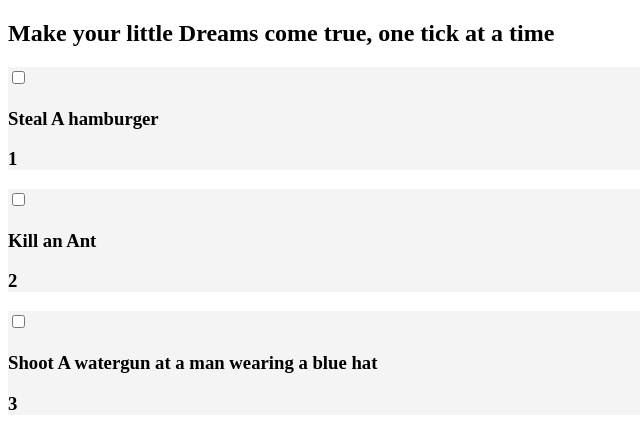
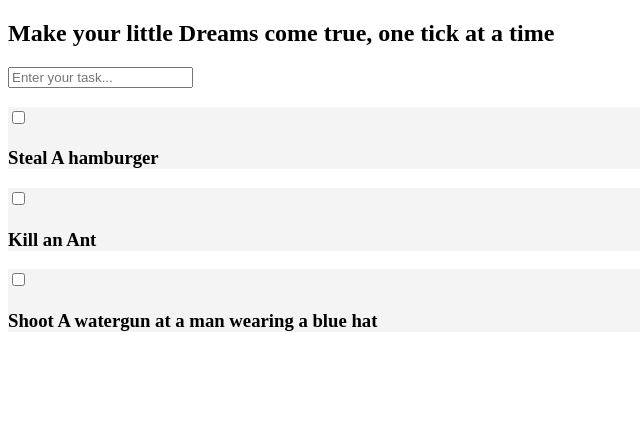
Before and after one commit to Reroot/React-Todo, a React (Create React App) app: page / in a window 1280 px wide. Shown: the top 448 px of the page, without its empty margins (0-640 px from the left). Built offline with nearby package versions, Linux system fonts and the light colour scheme.

Commit message:
good example of destructing in todoitem made

```diff
--- a/src/AddItem.js
+++ b/src/AddItem.js
@@ -1,5 +1,9 @@
 import React from "react";
 
 export default function AddItem() {
-	return <div></div>;
+	return (
+		<div style={{ backroundColor: "#333" }}>
+			<input type="text" placeholder="Enter your task..." />
+		</div>
+	);
 }
--- a/src/App.js
+++ b/src/App.js
@@ -31,8 +31,9 @@ class App extends Component {
 		console.log("delete from app.js tower");
 	};
 
-	markComplete = () => {
-		console.log("from app js");
+	markComplete = (id) => {
+		console.log(id); // working becuase we passed up
+		//to acess our state ids we need to map through
 	};
 
 	render() {
@@ -40,6 +41,7 @@ class App extends Component {
 			<div>
 				<div>
 					<Header />
+					<AddItem />
 					{/* <AddItem /> */}
 					<Todos
 						todos={this.state.todos}
--- a/src/TodoItem.js
+++ b/src/TodoItem.js
@@ -19,6 +19,10 @@ export class TodoItem extends Component {
 
 	//needs to be wrapped
 	render() {
+		//destructing is great!
+		const { id, title } = this.props.todo;
+		//now we can replacce this.props.todo with nothing
+
 		return (
 			<div style={this.getStyle()}>
 				<input
@@ -30,11 +34,13 @@ export class TodoItem extends Component {
 					//the way around this bind is by creating methods within our props instead
 					// onChange={this.checked.bind(this)}
 					//if you use an arrow function you don't have to use bind this, you ccna just pass in the event
-					onChange={this.props.markComplete.bind(this, this.props.todo.id)}
+
+					//PASS UP ID FROM THIS ITEM
+					onChange={this.props.markComplete.bind(this, id)}
 					// onClick={this.props.markComplete.bind(this)}
 				/>{" "}
-				<p>{this.props.todo.title}</p>
-				<p>{this.props.todo.id}</p>
+				<p>{title}</p>
+				{/* <p>{this.props.todo.id}</p> */}{" "}
 			</div>
 		);
 	}
```
Also changed, not shown: src/App.css (+10 -0 lines).
